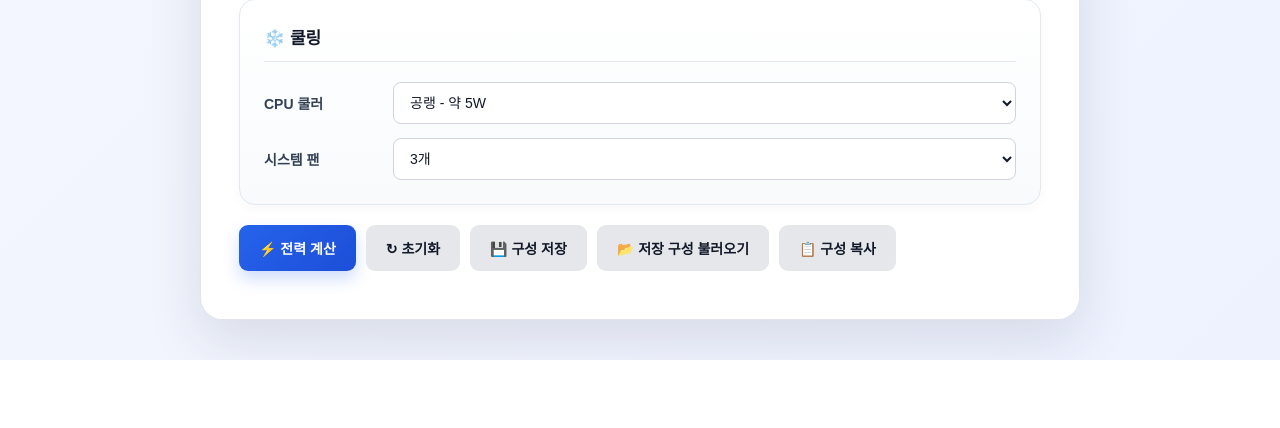
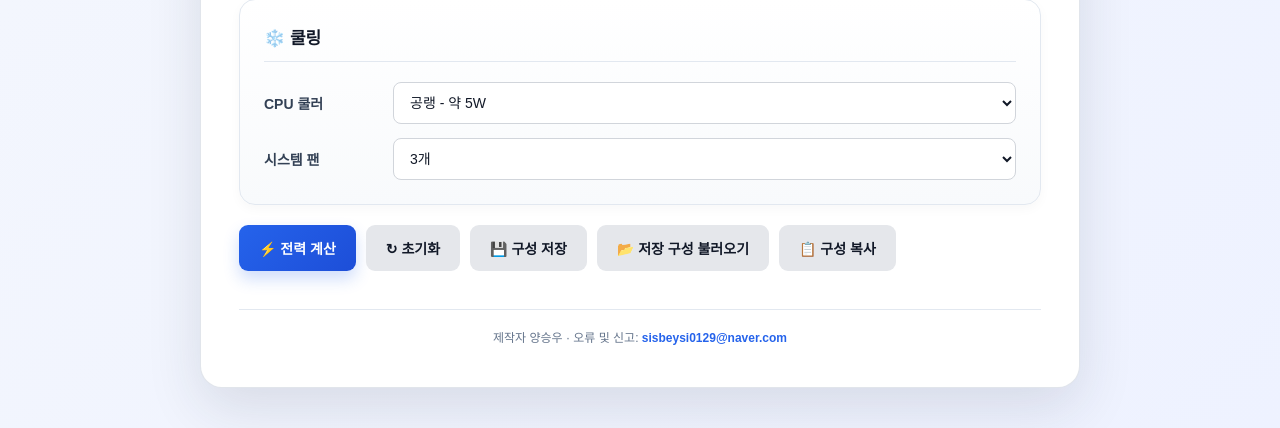
Before and after one commit to sisbeysi0129-ui/PSU_Calculator, a Flask app: page / in a window 1280 px wide. Shown: the part 1703-2131 px from the top of the page. Before the commit the page ends 2063 px from the top, so only its background shows below. Run offline with Flask 3, Linux system fonts and the light colour scheme.

Commit message:
Add creator contact footer

```diff
--- a/templates/index.html
+++ b/templates/index.html
@@ -94,6 +94,26 @@
             color: #64748b;
             font-size: 14px;
             line-height: 1.6;
+        }
+
+        .site-footer {
+            margin-top: 28px;
+            padding-top: 18px;
+            border-top: 1px solid #e2e8f0;
+            color: #64748b;
+            font-size: 12px;
+            text-align: center;
+            line-height: 1.7;
+        }
+
+        .site-footer a {
+            color: #2563eb;
+            font-weight: 700;
+            text-decoration: none;
+        }
+
+        .site-footer a:hover {
+            text-decoration: underline;
         }
 
         hr {
@@ -1696,6 +1716,11 @@
     </div>
 
     {% endif %}
+
+    <footer class="site-footer">
+        <span>제작자 양승우 · 오류 및 신고:</span>
+        <a href="mailto:sisbeysi0129@naver.com">sisbeysi0129@naver.com</a>
+    </footer>
 
 </div>
 
@@ -3790,7 +3815,8 @@ const translations = {
     "여유 있게": "Extra headroom",
     "현재 구성에 필요한\n                        최소 권장 용량": "Minimum for this build",
     "적당한 여유를 가진\n                        권장 용량": "Balanced recommendation",
-    "향후 업그레이드까지\n                        고려": "For future upgrades"
+    "향후 업그레이드까지\n                        고려": "For future upgrades",
+    "제작자 양승우 · 오류 및 신고:": "Created by Yang Seung-woo · Report issues:"
 };
 
 const placeholderTranslations = {
```
